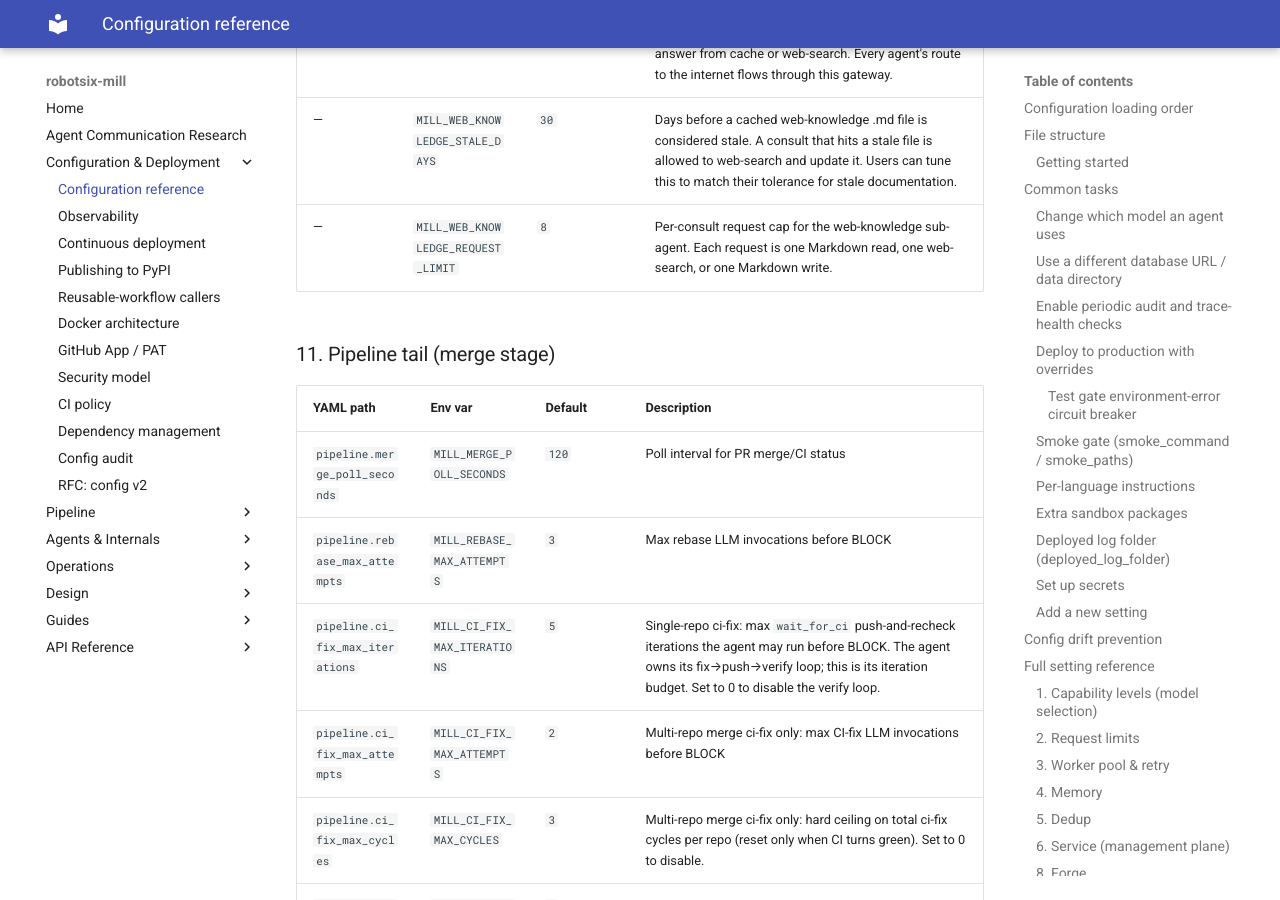
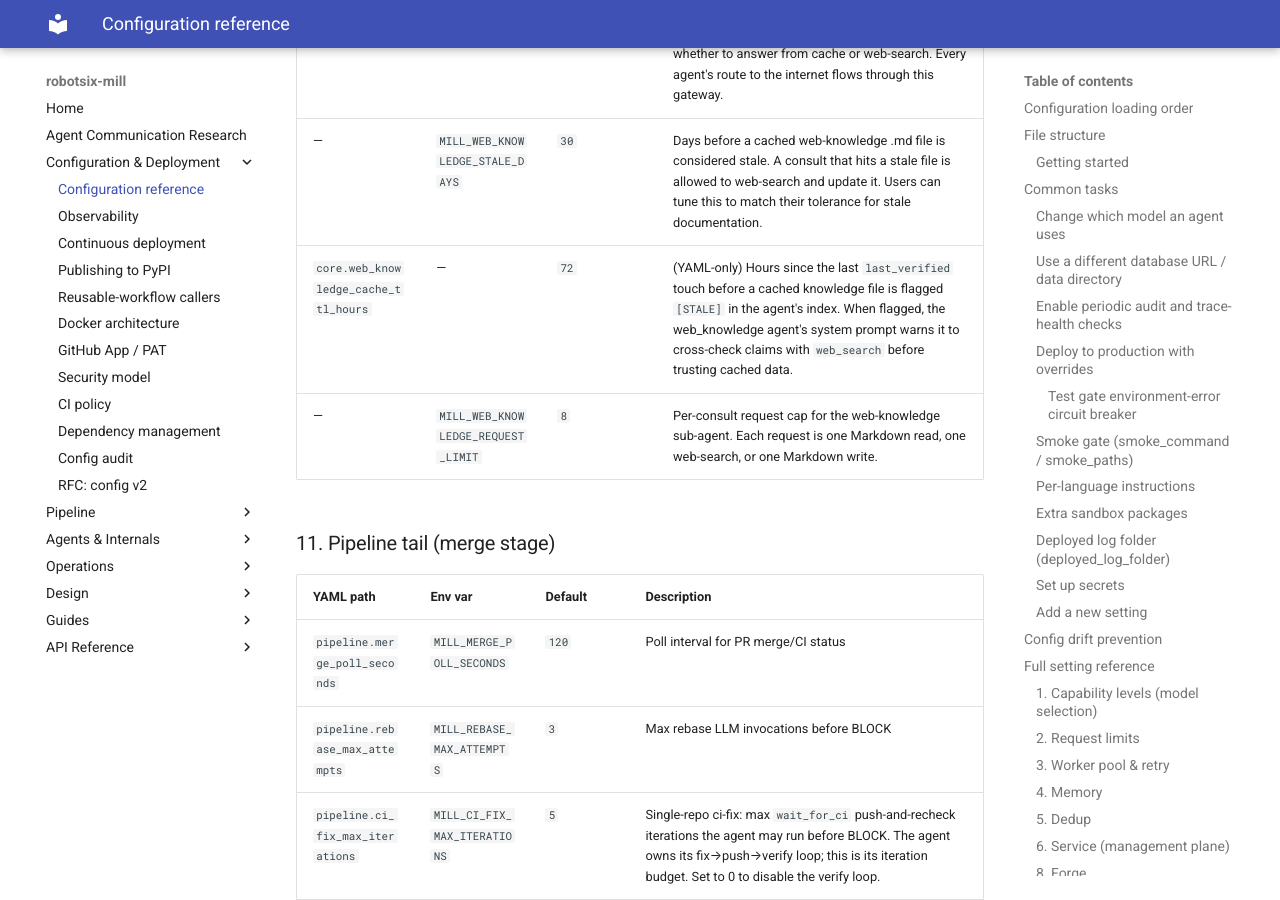
Before and after one commit to damien-robotsix/robotsix-mill, an MkDocs documentation site: the page built from docs/configuration.md, in a window 1280 px wide and 900 px high, scrolled down 20257 px. Built offline with MkDocs 1.6.1 and Material for MkDocs 9.7.7, drawn with Linux system fonts in a browser that asks for light colours.

```diff
--- a/docs/configuration.md
+++ b/docs/configuration.md
@@ -541,6 +541,7 @@
 |-----------|---------|---------|-------------|
 | — | `MILL_WEB_KNOWLEDGE_MODEL` | `deepseek/deepseek-v4-flash` | Web-knowledge gateway sub-agent model — multi-turn flash agent that owns the per-library Markdown knowledge base and decides autonomously whether to answer from cache or web-search. Every agent's route to the internet flows through this gateway. |
 | — | `MILL_WEB_KNOWLEDGE_STALE_DAYS` | `30` | Days before a cached web-knowledge .md file is considered stale. A consult that hits a stale file is allowed to web-search and update it. Users can tune this to match their tolerance for stale documentation. |
+| `core.web_knowledge_cache_ttl_hours` | — | `72` | (YAML-only) Hours since the last `last_verified` touch before a cached knowledge file is flagged `[STALE]` in the agent's index. When flagged, the web_knowledge agent's system prompt warns it to cross-check claims with `web_search` before trusting cached data. |
 | — | `MILL_WEB_KNOWLEDGE_REQUEST_LIMIT` | `8` | Per-consult request cap for the web-knowledge sub-agent. Each request is one Markdown read, one web-search, or one Markdown write. |
 
 ### 11. Pipeline tail (merge stage)
```
